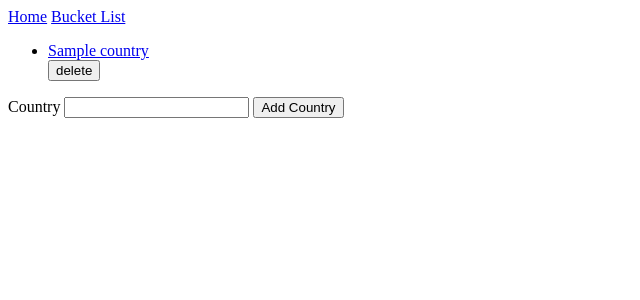
After one commit to ndomey/python_project, a Flask app: page /countries in a window 1280 px wide. The commit adds this page. Shown: the top 300 px of the page, without its empty margins (0-640 px from the left). Run offline with Flask 3, Linux system fonts and the light colour scheme; tables that the repository leaves empty hold one stand-in row (values such as "Sample post").

Commit message:
added pages and functions

```diff
--- a/app.py
+++ b/app.py
@@ -14,7 +14,3 @@ migrate = Migrate(app, db)
 from controllers.city_controller import city_blueprint
 
 app.register_blueprint(city_blueprint)
-
-@app.route("/")
-def home():
-  return "This is the home page!"
--- a/controllers/city_controller.py
+++ b/controllers/city_controller.py
@@ -3,10 +3,51 @@ from models.city import City
 from models.country import Country
 from app import db
 
-city_blueprint = Blueprint("cities", __name__)
 
-@city_blueprint.route("/cities")
-def get_cities():
+
+city_blueprint = Blueprint("countries", __name__)
+
+
+@city_blueprint.route("/")
+def home():
+   return render_template("homepage.jinja")
+
+
+@city_blueprint.route("/countries")
+def get_countries():
     cities_from_db = City.query.all()
     countries_from_db = Country.query.all()
-    return render_template("base.jinja", cities=cities_from_db, countries=countries_from_db)
+    return render_template("countries.jinja", cities=cities_from_db, countries=countries_from_db)
+
+
+@city_blueprint.route("/countries/<id>")
+def get_cities(id):
+    cities = City.query.filter(City.country_id == id)
+    selected_country = Country.query.get(id)
+    return render_template("cities.jinja", cities=cities, country=selected_country)
+
+
+@city_blueprint.route("/countries/new", methods=["POST"])
+def add_country():
+    name = request.form["name"]
+    country = Country(name=name)
+    db.session.add(country)
+    db.session.commit()
+    return redirect("/countries")
+
+
+@city_blueprint.route("/countries/<id>/new", methods=["POST"])
+def add_city(id):
+    city_name = request.form["city_name"]
+    country_id = id
+    city = City(city_name=city_name, country_id=country_id)
+    db.session.add(city)
+    db.session.commit()
+    return redirect("/countries/<id>")
+
+
+@city_blueprint.route("/countries/<id>/delete", methods=["POST"])
+def delete_country(id):
+    Country.query.filter_by(id = id).delete()
+    db.session.commit()
+    return redirect('/country')
--- a/templates/base.jinja
+++ b/templates/base.jinja
@@ -1,9 +1,17 @@
 <html>
     <head>
+        <title>My Travels</title>
+        <a href="/">Home</a>
+        <a href="/countries">Bucket List</a>
+        {# <form action="/">                                        #search bar function, needs attention
+        <input type="text" placeholder="Search.." name="search">
+        <button type="submit">Submit</button> #}
+    </head>
     <body>
-        {% for country in countries %}
-            {{country.name}}
-        {% endfor %}
+        {% block content %}
+        {% endblock %}
     </body>
-    </head>
+    <footer>
+
+    </footer>
 </html>
--- /dev/null
+++ b/templates/countries.jinja
@@ -0,0 +1,22 @@
+{% extends "base.jinja" %}
+
+{% block content %}
+<nav>
+    <ul>
+        {% for country in countries %}
+
+            <li><a href="/countries/{{country.id}}">{{country.name}}</a></li>
+            <form action="/countries/{{country.id}}/delete" method="POST">
+            <input class="btn btn--danger" type="submit" value="delete" />
+            </form>
+
+        {% endfor %}
+    </ul>
+</nav>
+
+<form action="/countries/new" method="POST">
+    <label for="name">Country</label>
+    <input type="text" name="name" id="name"/>
+    <input type="submit" value="Add Country">
+</form>
+{% endblock %}
```
Also changed, not shown: templates/cities.jinja (added, +18 -0 lines), templates/homepage.jinja (added, +8 -0 lines).
